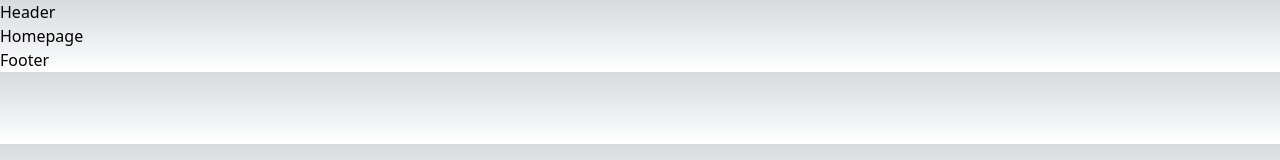
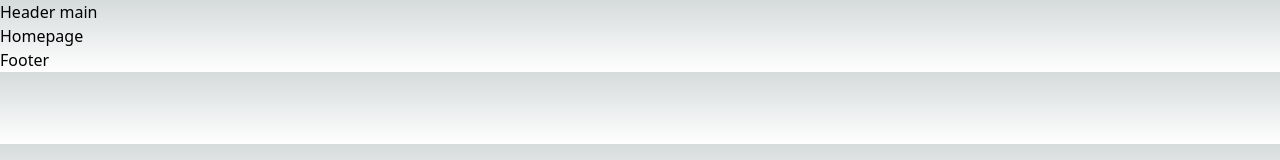
Before and after one commit to rohit-kumar-india/CycleVale, a Next.js app in the folder frontend/: page / in a window 1280 px wide. Shown: the top 160 px of the page. Built offline with nearby package versions, Linux system fonts and the light colour scheme.

Commit message:
designed navbar and divided sections of homepage

```diff
--- a/frontend/src/Components/Header.js
+++ b/frontend/src/Components/Header.js
@@ -2,7 +2,7 @@ import React from 'react'
 
 const Header = () => {
     return (
-        <div>Header</div>
+        <div>Header main</div>
     );
 };
 
```
